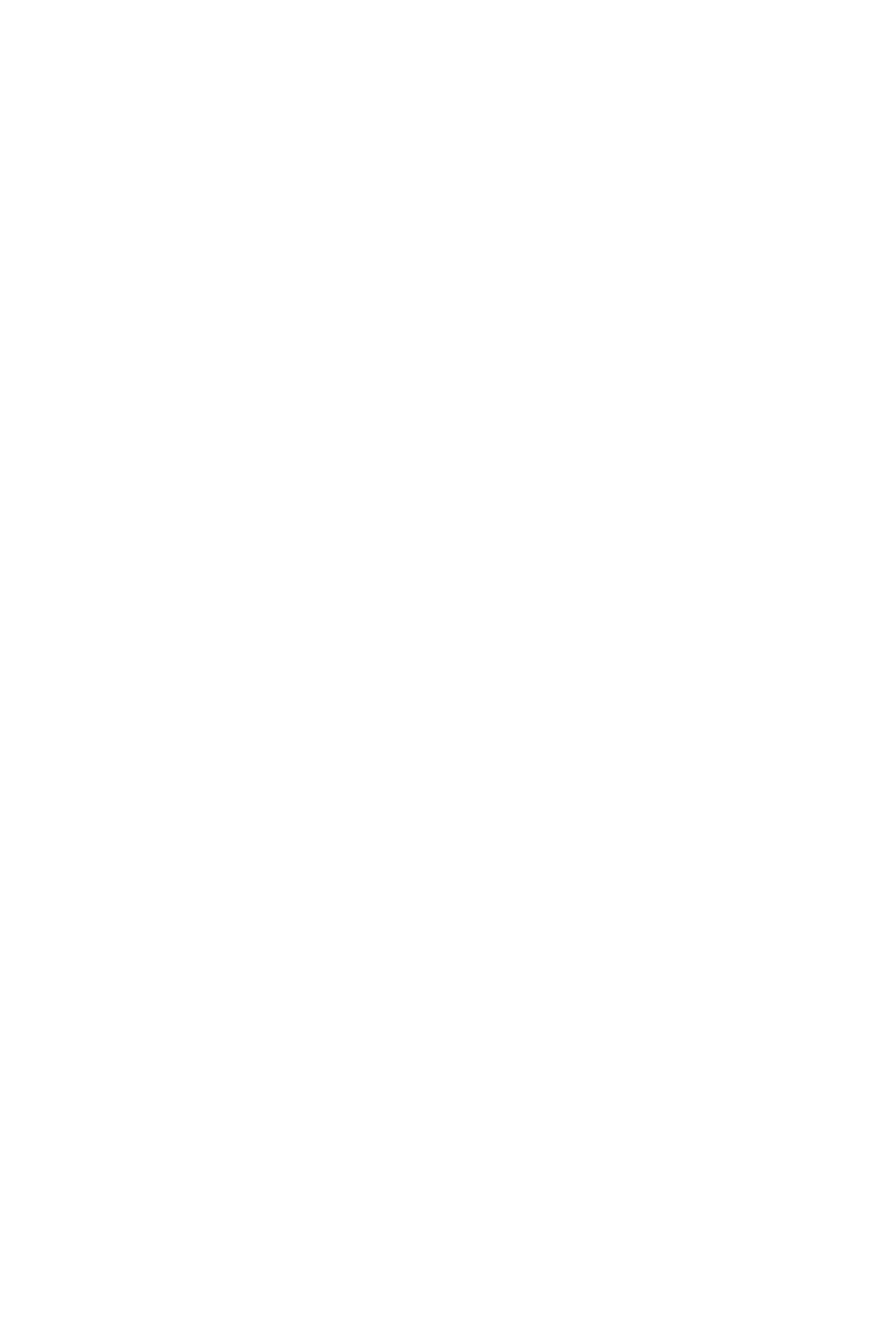
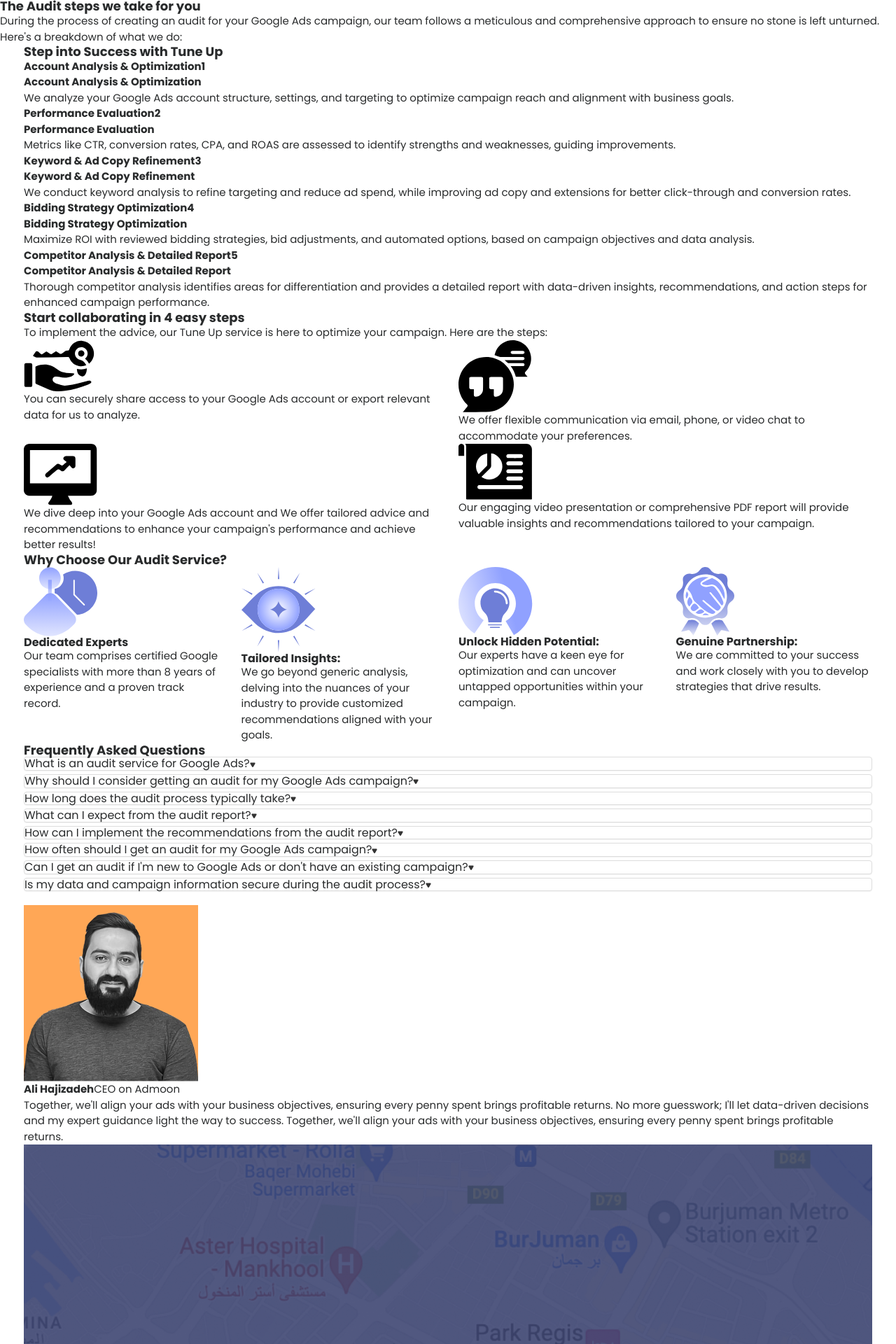
Before and after one commit to alirezaaghae/Admoon-new-website, a PHP site: page /Audit.php in a window 1280 px wide. Before the commit the part shown is empty. Shown: the part 816-2736 px from the top of the page at 70% size. Before the commit the page ends 800 px from the top, so only its background shows below. Run offline with PHP 8.4, Linux system fonts and the light colour scheme.

Commit message:
Audit html complete

```diff
--- a/Audit.php
+++ b/Audit.php
@@ -0,0 +1,231 @@
+<!-- include html setting (head) -->
+<?php include('head.php'); ?>
+
+<!-- col-xl-8 col-lg-8 col-md-8 col-sm-24 col-24 -->
+
+<!-- page -->
+<body id="Audit">
+    <div class="wrapper Audit-page">
+        <header>
+            <div class="container">
+                <?php include('nav.php'); ?>
+                <div class="content">
+                    <div class="text">
+                        <h1>Audit</h1>
+                        <span>Introducing the Ultimate Campaign Audit</span>
+                        <p>Feeling frustrated with your Google Ads campaign? Our expert team can help with our Audit service. We'll analyze every aspect of your campaign to uncover hidden potential, and provide you with a comprehensive report. Unlock the full potential of your campaign and start seeing the results you've been dreaming of. Let us help you take it to the next level with our Audit service.</p>
+                        <div class="price">
+                            <span>Pricing</span>
+                            <strong><i>$200</i> - $50</strong>
+                            <a href="#Steps">Request now</a>
+                        </div>
+                    </div>
+                    <div class="img">
+                        <img src="assets/images/auditHeaderObj.svg" alt="Audit-header-Obj" title="Audit-header-Obj">
+                    </div>
+                </div>
+            </div>
+        </header>
+        <main>
+            <section id="Intro">
+                <h2>The Audit steps we take for you</h2>
+                <p>During the process of creating an audit for your Google Ads campaign, our team follows a meticulous and comprehensive approach to ensure no stone is left unturned. Here's a breakdown of what we do:                </p>
+            </section>
+            <section id="Steps">
+                <div class="container">
+                    <h2>Step into Success with Tune Up</h2>
+                    <div class="content">
+                        <ul>
+                            <li><strong class="desktop">Account Analysis & Optimization</strong><b>1</b><div class="paragraph"><strong class="mobile">Account Analysis & Optimization</strong><p>We analyze your Google Ads account structure, settings, and targeting to optimize campaign reach and alignment with business goals.</p></div></li>
+                            <li><strong class="desktop">Performance Evaluation</strong><b>2</b><div class="paragraph"><strong class="mobile">Performance Evaluation</strong><p>Metrics like CTR, conversion rates, CPA, and ROAS are assessed to identify strengths and weaknesses, guiding improvements.</p></div></li>
+                            <li><strong class="desktop">Keyword & Ad Copy Refinement</strong><b>3</b><div class="paragraph"><strong class="mobile">Keyword & Ad Copy Refinement</strong><p>We conduct keyword analysis to refine targeting and reduce ad spend, while improving ad copy and extensions for better click-through and conversion rates.</p></div></li>
+                            <li><strong class="desktop">Bidding Strategy Optimization</strong><b>4</b><div class="paragraph"><strong class="mobile">Bidding Strategy Optimization</strong><p>Maximize ROI with reviewed bidding strategies, bid adjustments, and automated options, based on campaign objectives and data analysis.</p></div></li>
+                            <li><strong class="desktop">Competitor Analysis & Detailed Report</strong><b>5</b><div class="paragraph"><strong class="mobile">Competitor Analysis & Detailed Report</strong><p>Thorough competitor analysis identifies areas for differentiation and provides a detailed report with data-driven insights, recommendations, and action steps for enhanced campaign performance.</p></div></li>
+                        </ul>
+                    </div>
+                </div>
+            </section>
+            <section id="Form"></section>
+            <section id="collaborating">
+                <div class="container">
+                    <div class="title">
+                        <h2>Start collaborating in 4 easy steps</h2>
+                        <p>To implement the advice, our Tune Up service is here to optimize your campaign. Here are the steps:</p>
+                    </div>
+                    <div class="items">
+                        <ul class="row">
+                            <li class="col-xl-12 col-lg-12 col-md-12 col-sm-24 col-24">
+                                <div class="content">
+                                    <img src="assets/images/step1Icon.svg" alt="step-Icon" title="step-Icon">
+                                    <p>You can securely share access to your Google Ads account or export relevant data for us to analyze.</p>
+                                </div>
+                            </li>
+                            <li class="col-xl-12 col-lg-12 col-md-12 col-sm-24 col-24">
+                                <div class="content">
+                                    <img src="assets/images/step2Icon.svg" alt="step-Icon" title="step-Icon">
+                                    <p>We offer flexible communication via email, phone, or video chat to accommodate your preferences.</p>
+                                </div>
+                            </li>
+                            <li class="col-xl-12 col-lg-12 col-md-12 col-sm-24 col-24">
+                                <div class="content">
+                                    <img src="assets/images/step3Icon.svg" alt="step-Icon" title="step-Icon">
+                                    <p>We dive deep into your Google Ads account and We offer tailored advice and recommendations to enhance your campaign's performance and achieve better results!</p>
+                                </div>
+                            </li>
+                            <li class="col-xl-12 col-lg-12 col-md-12 col-sm-24 col-24">
+                                <div class="content">
+                                    <img src="assets/images/step4Icon.svg" alt="step-Icon" title="step-Icon">
+                                    <p>Our engaging video presentation or comprehensive PDF report will provide valuable insights and recommendations tailored to your campaign.</p>
+                                </div>
+                            </li>
+                        </ul>
+                    </div>
+                </div>
+            </section>
+            <section id="WhyChooseOurService">
+                <div class="container">
+                    <h2>Why Choose Our Audit Service?</h2>
+                    <div class="items">
+                        <ul class="row">
+                            <li class="col-xl-6 col-lg-6 col-md-12 col-sm-24 col-24">
+                                <div class="img"><img src="assets/images/AuditService1Icon.svg" alt="Audit-Service-Icon" title="Audit-Service-icon"></div>
+                                <div class="text">
+                                    <h3>Dedicated Experts</h3>
+                                    <p>Our team comprises certified Google specialists with more than 8 years of experience and a proven track record.</p>
+                                </div>
+                            </li>
+                            <li class="col-xl-6 col-lg-6 col-md-12 col-sm-24 col-24">
+                                <div class="img"><img src="assets/images/AuditService2Icon.svg" alt="Audit-Service-Icon" title="Audit-Service-icon"></div>
+                                <div class="text">
+                                    <h3>Tailored Insights:</h3>
+                                    <p>We go beyond generic analysis, delving into the nuances of your industry to provide customized recommendations aligned with your goals.</p>
+                                </div>
+                            </li>
+                            <li class="col-xl-6 col-lg-6 col-md-12 col-sm-24 col-24">
+                                <div class="img"><img src="assets/images/AuditService3Icon.svg" alt="Audit-Service-Icon" title="Audit-Service-icon"></div>
+                                <div class="text">
+                                    <h3>Unlock Hidden Potential:</h3>
+                                    <p>Our experts have a keen eye for optimization and can uncover untapped opportunities within your campaign.</p>
+                                </div>
+                            </li>
+                            <li class="col-xl-6 col-lg-6 col-md-12 col-sm-24 col-24">
+                                <div class="img"><img src="assets/images/AuditService4Icon.svg" alt="Audit-Service-Icon" title="Audit-Service-icon"></div>
+                                <div class="text">
+                                    <h3>Genuine Partnership:</h3>
+                                    <p>We are committed to your success and work closely with you to develop strategies that drive results.</p>
+                                </div>
+                            </li>
+                        </ul>
+                    </div>
+                </div>
+            </section>
+            <!-- <section id="statistics"></section> -->
+            <section id="Form2"></section>
+            <section id="Questions">
+                <div class="container">
+                    <h2>Frequently Asked Questions</h2>
+                        <div class="items">
+                          <div class="panel-group" id="accordion">
+                            <div class="panel panel-default">
+                            <div>
+                                <h4 class="panel-title">
+                                <a data-toggle="collapse" data-parent="#accordion" href="#collapse1" class="collapsed" aria-expanded="false"><div><span>What is an audit service for Google Ads?</span><img src="assets/images/PolygonIcon.svg" alt="" title=""></div></a>
+                                </h4>
+                            </div>
+                            <div id="collapse1" class="panel-collapse collapse" aria-expanded="false" style="height: 0px;">
+                                <div class="panel-body"><p>Our audit service involves a comprehensive analysis of your existing Google Ads campaign. We evaluate various aspects, including account structure, settings, performance metrics, keywords, ad copy, bidding strategies, and landing pages. The goal is to identify strengths, weaknesses, and opportunities for optimization.</p></div>
+                            </div>
+                            </div>
+                            <div class="panel panel-default">
+                            <div>
+                                <h4 class="panel-title">
+                                <a data-toggle="collapse" data-parent="#accordion" href="#collapse2" class="collapsed" aria-expanded="false"><div><span>Why should I consider getting an audit for my Google Ads campaign?</span><img src="assets/images/PolygonIcon.svg" alt="" title=""></div> </a>
+                                </h4>
+                            </div>
+                            <div id="collapse2" class="panel-collapse collapse" aria-expanded="false" style="height: 0px;">
+                                <div class="panel-body"><p>An audit provides valuable insights into the performance and effectiveness of your campaign. It helps identify areas for improvement and uncovers hidden opportunities for better results. By understanding where your campaign can be optimized, you can make informed decisions to enhance its performance and maximize your return on investment (ROI).
+                                </p></div>
+                            </div>
+                            </div>
+                            <div class="panel panel-default">
+                            <div>
+                                <h4 class="panel-title">
+                                <a data-toggle="collapse" data-parent="#accordion" href="#collapse3" class="collapsed" aria-expanded="false"><div><span>How long does the audit process typically take?</span><img src="assets/images/PolygonIcon.svg" alt="" title=""></div></a>
+                                </h4>
+                            </div>
+                            <div id="collapse3" class="panel-collapse collapse" aria-expanded="false">
+                                <div class="panel-body"><p>The duration of the audit process depends on the complexity and scale of your campaign. Generally, it can take anywhere from a few days to a couple of weeks. We prioritize thoroughness and attention to detail to ensure we provide you with accurate and actionable recommendations.</p></div>
+                            </div>
+                            </div>
+                            <div class="panel panel-default">
+                            <div>
+                                <h4 class="panel-title">
+                                <a data-toggle="collapse" data-parent="#accordion" href="#collapse4" class="collapsed" aria-expanded="false"><div><span>What can I expect from the audit report?</span><img src="assets/images/PolygonIcon.svg" alt="" title=""></div></a>
+                                </h4>
+                            </div>
+                            <div id="collapse4" class="panel-collapse collapse" aria-expanded="false">
+                                <div class="panel-body"><p>The audit report is a detailed document that summarizes our findings and recommendations. It includes insights on campaign performance, areas for improvement, and specific action steps to optimize your campaign. The report may also include visual representations of data, charts, and graphs for better understanding.
+                                </p></div>
+                            </div>
+                            </div>
+                            <div class="panel panel-default">
+                            <div>
+                                <h4 class="panel-title">
+                                <a data-toggle="collapse" data-parent="#accordion" href="#collapse5" class="collapsed" aria-expanded="false"><div><span>How can I implement the recommendations from the audit report?</span><img src="assets/images/PolygonIcon.svg" alt="" title=""></div></a>
+                                </h4>
+                            </div>
+                            <div id="collapse5" class="panel-collapse collapse" aria-expanded="false" style="height: 0px;">
+                                <div class="panel-body"><p>Implementing the recommendations depends on your resources and capabilities. If you prefer a hands-on approach, you can utilize your in-house team or work with our agency's experts for assistance. We also offer additional services, such as our Tune Up service, where we can help execute the recommended optimizations and fine-tune your campaign for better performance.
+                                </p></div>
+                            </div>
+                            </div>
+                            <div class="panel panel-default">
+                            <div>
+                                <h4 class="panel-title">
+                                <a data-toggle="collapse" data-parent="#accordion" href="#collapse6" class="collapsed" aria-expanded="false"><div><span>How often should I get an audit for my Google Ads campaign?</span><img src="assets/images/PolygonIcon.svg" alt="" title=""></div> </a>
+                                </h4>
+                            </div>
+                            <div id="collapse6" class="panel-collapse collapse" aria-expanded="false" style="height: 0px;">
+                                <div class="panel-body"><p> It is beneficial to conduct periodic audits to ensure your campaign remains optimized and aligned with your goals. The frequency depends on factors such as campaign complexity, industry changes, and business objectives. As a general guideline, an annual or biannual audit can help keep your campaign on track and maximize its potential.
+                                </p></div>
+                            </div>
+                            </div>
+                            <div class="panel panel-default">
+                            <div>
+                                <h4 class="panel-title">
+                                <a data-toggle="collapse" data-parent="#accordion" href="#collapse7" class="collapsed" aria-expanded="false"><div><span>Can I get an audit if I'm new to Google Ads or don't have an existing campaign?</span><img src="assets/images/PolygonIcon.svg" alt="" title=""></div></a>
+                                </h4>
+                            </div>
+                            <div id="collapse7" class="panel-collapse collapse" aria-expanded="false">
+                                <div class="panel-body"><p>Yes, absolutely! An audit can be valuable for both existing campaigns and new advertisers. For new advertisers, it can provide insights and recommendations for setting up an effective campaign from the start. For existing campaigns, it helps identify areas for improvement and optimization.
+                                </p></div>
+                            </div>
+                            </div>
+                            <div class="panel panel-default">
+                            <div>
+                                <h4 class="panel-title">
+                                <a data-toggle="collapse" data-parent="#accordion" href="#collapse8" class="collapsed" aria-expanded="false"><div><span>Is my data and campaign information secure during the audit process?</span><img src="assets/images/PolygonIcon.svg" alt="" title=""></div></a>
+                                </h4>
+                            </div>
+                            <div id="collapse8" class="panel-collapse collapse" aria-expanded="false">
+                                <div class="panel-body"><p>Yes, we take data security and confidentiality seriously. We follow strict protocols to ensure the privacy and security of your data throughout the audit process. Your campaign information and sensitive data will be handled with the utmost care and stored securely.</p></div>
+                            </div>
+                            </div>
+
+                        </div>
+                    </div>
+                </div>
+            </section>
+            <section id="FinalIntro">
+                <div class="container">
+                    <div class="content">
+                        <div class="img"><img src="assets/images/ceoProfile.png" alt="Ali-Hajizadeh(CEO-on-Admoon)" title="Ali-Hajizadeh(CEO-on-Admoon)"></div>
+                        <div class="text"><strong>Ali Hajizadeh</strong><span>CEO on Admoon</span><p>Together, we'll align your ads with your business objectives, ensuring every penny spent brings profitable returns. No more guesswork; I'll let data-driven decisions and my expert guidance light the way to success. Together, we'll align your ads with your business objectives, ensuring every penny spent brings profitable returns.</p></div>
+                    </div>
+                </div>
+            </section>
+        </main>
+    </div>
+<!-- include footer and scripts -->
+<?php include('footer.php'); ?>
+</body>
--- a/assets/css/stylesheet.css
+++ b/assets/css/stylesheet.css
@@ -20,11 +20,6 @@
 .wrapper>.container>header{
     position: relative;
 }
-
-
-
-
-
 
 
 
--- a/footer.php
+++ b/footer.php
@@ -123,36 +123,74 @@
     <div class="footerNav mobile">
         <div class="navbar">
             <ul class="navv">
-                <li class="Services">Services <img src="assets/images/downArrow.svg"></li>
-                <ul class="ServicesBox">
-                    <li><a href="Audit.php">Audit</a></li>
-                    <li><a href="AdsManagement.php">Ads Management</a></li>
-                    <li><a href="TuneUp.php">Tune Up</a></li>
-                    <li><a href="AccountSuspension.php">Account Suspension</a></li>
-                </ul>
-                <hr>
-                <li><a href="CaseStudy.php">Case Study</a></li>
-                <hr>
-                <li class="SolutionIndustry">Solution for industry <img src="assets/images/downArrow.svg"></li>
-                <ul class="SolutionIndustryBox">
-                    <li><a href="#">E-commerce</a></li>
-                    <li><a href="#">Travel and Tourism</a></li>
-                    <li><a href="#">Real Estate</a></li>
-                </ul>
-                <hr>
-                <li class="LearnAbout">Learn about <img src="assets/images/downArrow.svg"></li>
-                <ul class="LearnAboutBox">
-                    <li><a href="#">Search Campaign</a></li>
-                    <li><a href="#">Display Campaign</a></li>
-                    <li><a href="#">Youtube Campaign</a></li>
-                    <li><a href="#">Download Campaign</a></li>
-                    <li><a href="#">Application Campaign</a></li>
-                </ul>
-                <hr>
-                <li><a href="AboutUs.php">About Us</a></li>
-                <hr>
-                <li><a href="ContactUs.php">Contact Us</a></li>
-                <hr>
+             <div class="panel-group">
+                <div class="panel">
+                    <div class="panel-heading">
+                        <h4 class="panel-title">
+                        <a data-toggle="collapse" href="#collapse101">Services <img src="assets/images/downArrow.svg"></a>
+                        </h4>
+                    </div>
+                    <div id="collapse101" class="panel-collapse collapse">
+                        <ul class="list-group">
+                        <li class="list-group-item"><a href="Audit.php">Audit</a></li>
+                        <li class="list-group-item"><a href="AdsManagement.php">Ads Management</a></li>
+                        <li class="list-group-item"><a href="TuneUp.php">Tune Up</a></li>
+                        <li class="list-group-item"><a href="AccountSuspension.php">Account Suspension</a></li>
+                        </ul>
+                    </div>
+                </div>
+                <div class="panel">
+                    <div class="panel-heading">
+                        <h4 class="panel-title">
+                        <a href="CaseStudy.php">Case Study</a>
+                        </h4>
+                    </div>
+                </div>
+                <div class="panel">
+                    <div class="panel-heading">
+                        <h4 class="panel-title">
+                        <a data-toggle="collapse" href="#collapse102">Solution for industry <img src="assets/images/downArrow.svg"></a>
+                        </h4>
+                    </div>
+                    <div id="collapse102" class="panel-collapse collapse">
+                        <ul class="list-group">
+                        <li class="list-group-item"><a href="#">E-commerce</a></li>
+                        <li class="list-group-item"><a href="#">Travel and Tourism</a></li>
+                        <li class="list-group-item"><a href="#">Real Estate</a></li>
+                        </ul>
+                    </div>
+                </div>
+                <div class="panel">
+                    <div class="panel-heading">
+                        <h4 class="panel-title">
+                        <a data-toggle="collapse" href="#collapse103">Learn about <img src="assets/images/downArrow.svg"></a>
+                        </h4>
+                    </div>
+                    <div id="collapse103" class="panel-collapse collapse">
+                        <ul class="list-group">
+                        <li class="list-group-item"><a href="#">Search Campaign</a></li>
+                        <li class="list-group-item"><a href="#">Display Campaign</a></li>
+                        <li class="list-group-item"><a href="#">Youtube Campaign</a></li>
+                        <li class="list-group-item"><a href="#">Download Campaign</a></li>
+                        <li class="list-group-item"><a href="#">Application Campaign</a></li>
+                        </ul>
+                    </div>
+                </div>
+                <div class="panel">
+                    <div class="panel-heading">
+                        <h4 class="panel-title">
+                            <a href="AboutUs.php">About Us</a>
+                        </h4>
+                    </div>
+                </div>
+                <div class="panel">
+                    <div class="panel-heading">
+                        <h4 class="panel-title">
+                        <a href="ContactUs.php">Contact Us</a>
+                        </h4>
+                    </div>
+                </div>
+              </div>
             </ul>
         </div>
     </div>
```
Also changed, not shown: 1 other file.
